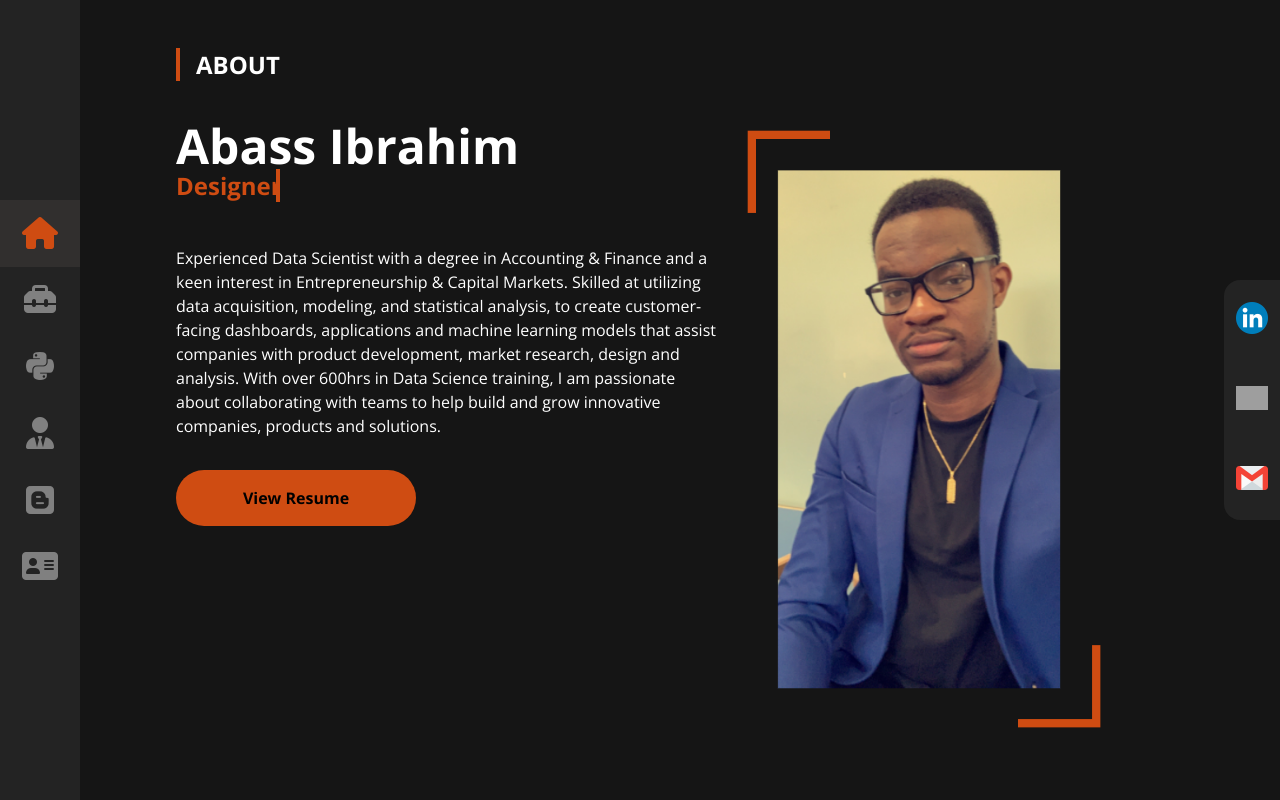
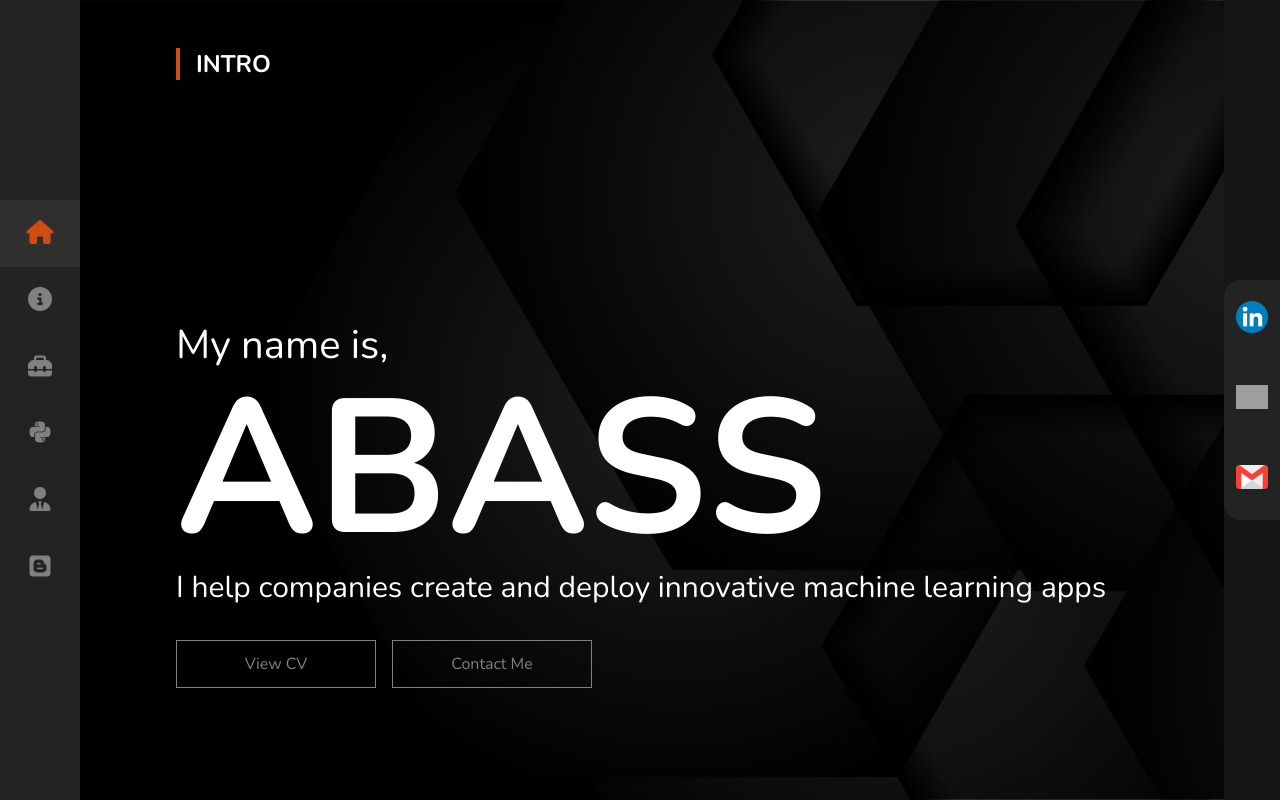
Before and after one commit to AbsIbs/resume_website, a Flask app: page / in a window 1280 px wide. Run offline with Flask 2, Linux system fonts and the light colour scheme; some libraries are stand-ins or nearby versions; grey boxes are pictures that could not be loaded.

Commit message:
numerous changes. 1) added intro page. 2) removed contact page. 3) changed default font to Nunito.

```diff
--- a/static/styles/styles.css
+++ b/static/styles/styles.css
@@ -1,10 +1,9 @@
-
 *{
     margin: 0;
     padding: 0;
     list-style: none;
     text-decoration: none;
-    font-family: 'Open Sans', sans-serif;
+    font-family: 'Nunito', sans-serif;
     box-sizing: border-box;
     color: white;
 }
@@ -67,10 +66,9 @@
     flex:1;
     flex-direction: column;
     overflow: hidden;
+    padding: 3rem 6rem 0;
     overflow-y: scroll;
-    padding: 3rem 6rem 0;
 }
-
 .header{
     font-size: 1.5rem;
     font-weight: bold;
@@ -80,6 +78,37 @@
 .header > span{
     border-left: 0.3rem #CF4C12 solid;
     padding-left: 1rem;
+}
+
+.introContent{
+    display: flex;
+    flex-direction: column;
+    height: 80vh;
+}
+
+.introLink{
+    height: 3rem;
+    padding: 0.5rem 2rem 0.5rem;
+    width: 12.5rem;
+    color: #808080;
+    border: #808080 1px solid;
+    display: flex;
+    align-items: center;
+    justify-content: center;
+}
+
+.introLinkCV:hover{
+    border: none;
+    background-color: white;
+    color: black;
+    font-weight: bold;
+}
+
+.introLinkContactMe:hover{
+    border: none;
+    background-color: #CF4C12;
+    color: black;
+    font-weight: bold;
 }
 
 .content{
@@ -100,8 +129,6 @@
     width: 100%;
     scroll-snap-align: center;
 }
-
-
 
 .container {
     display: flex;
@@ -129,27 +156,6 @@
     color: #CF4C12;
     font-weight: bold;
     font-size: 1.5rem;
-}
-
-.text.sec-text:before{
-    content: "";
-    position: absolute;
-    top: 0;
-    left: 0;
-    height: 100%;
-    width: 100%;
-    background-color: #151515;
-    border-left: 4px solid #CF4C12;
-    animation: animate 2.5s steps(14) infinite;
-}
-
-@keyframes animate{
-    40%, 60%{
-        left: calc(100% + 2px);
-    }
-    100%{
-        left: 0;
-    }
 }
 
 .skillsContainer{
@@ -347,3 +353,12 @@
     background-color: #CF4C12;
     color: black;
 } */
+
+.backgroundImage{
+    height: 100vh;
+    background-image:url('../img/vectorBG.png');
+    background-repeat:no-repeat;
+    background-position:center;
+    background-size:cover;
+    background-attachment: fixed;
+}
--- a/templates/index.html
+++ b/templates/index.html
@@ -6,12 +6,11 @@
     <meta name="viewport" content="width=device-width, initial-scale=1.0">
     <link rel="stylesheet" type="text/css" href="../static/styles/styles.css">
     <link rel="preconnect" href="https://fonts.googleapis.com">
-    <link rel="preconnect" href="https://fonts.gstatic.com" crossorigin>
     <link href="https://fonts.googleapis.com/css2?family=Poppins:wght@100;200;300;400;500;600;700&display=swap" rel="stylesheet">
     <script src="https://kit.fontawesome.com/01048f2c11.js" crossorigin="anonymous"></script>
-    <link rel="preconnect" href="https://fonts.googleapis.com">
+    <link href="https://fonts.googleapis.com/css2?family=Open+Sans:ital,wght@0,300;0,400;0,500;0,600;0,700;0,800;1,300;1,400;1,500;1,600;1,700;1,800&display=swap" rel="stylesheet">
     <link rel="preconnect" href="https://fonts.gstatic.com" crossorigin>
-    <link href="https://fonts.googleapis.com/css2?family=Open+Sans:ital,wght@0,300;0,400;0,500;0,600;0,700;0,800;1,300;1,400;1,500;1,600;1,700;1,800&display=swap" rel="stylesheet">
+    <link href="https://fonts.googleapis.com/css2?family=Nunito:wght@200;300;400;500;600;700;800&family=Open+Sans:ital,wght@0,300;0,400;0,500;0,600;0,700;0,800;1,300;1,400;1,500;1,600;1,700;1,800&display=swap" rel="stylesheet">
     <script src="https://code.jquery.com/jquery-3.6.0.min.js" integrity="sha256-/xUj+3OJU5yExlq6GSYGSHk7tPXikynS7ogEvDej/m4=" crossorigin="anonymous"></script>
     <title>Abass Resume Website</title>
 </head>
@@ -19,39 +18,62 @@
     <div class="wrapper">
         <div class="sidebar">
             <ul style="display: flex; flex-direction: column; align-items: center; height: 50%; justify-content: center;">
-                <li id="about" style="background-color: #312F2E;"><a href="#aboutSection" onclick="iconChange('about')"><i id="aboutIcon" class="fa-solid fa-house fa-2x" style="color: #CF4C12;"></i></a></li>
-                <li id="skills"><a href="#skillsSection" onclick="iconChange('skills')"><i id="skillsIcon" class="fa-solid fa-toolbox fa-2x" style="color: grey;"></i></a></li>
-                <li id="projects"><a href="#projectsSection" onclick="iconChange('projects')"><i id="projectsIcon" class="fa-brands fa-python fa-2x" style="color: grey;"></i></a></li>
-                <li id="experience"><a href="#experienceSection" onclick="iconChange('experience')"><i id="experienceIcon" class="fa-solid fa-user-tie fa-2x" style="color: grey;"></i></a></li>
-                <li id="blogs"><a href="#blogsSection" onclick="iconChange('blogs')"><i id="blogsIcon" class="fa-brands fa-blogger fa-2x" style="color: grey;"></i></i></a></li>
-                <li id="contact"><a href="#contactSection" onclick="iconChange('contact')"><i id="contactIcon" class="fa-solid fa-address-card fa-2x" style="color: grey;"></i></i></a></li>
+                <li id="intro" style="background-color: #312F2E;"><a href="#introSection" onclick="iconChange('intro')"><i id="introIcon" class="fa-solid fa-house fa-xl" style="color: #CF4C12;"></i></a></li>
+                <li id="about"><a href="#aboutSection" onclick="iconChange('about')"><i id="aboutIcon" class="fa-solid fa-circle-info fa-xl" style="color: grey;"></i></a></li>
+                <li id="skills"><a href="#skillsSection" onclick="iconChange('skills')"><i id="skillsIcon" class="fa-solid fa-toolbox fa-xl" style="color: grey;"></i></a></li>
+                <li id="projects"><a href="#projectsSection" onclick="iconChange('projects')"><i id="projectsIcon" class="fa-brands fa-python fa-xl" style="color: grey;"></i></a></li>
+                <li id="experience"><a href="#experienceSection" onclick="iconChange('experience')"><i id="experienceIcon" class="fa-solid fa-user-tie fa-xl" style="color: grey;"></i></a></li>
+                <li id="blogs"><a href="#blogsSection" onclick="iconChange('blogs')"><i id="blogsIcon" class="fa-brands fa-blogger fa-xl" style="color: grey;"></i></i></a></li>
             </ul>
         </div>
         <div class="container">
+            <section id="introSection" class="backgroundImage">
+                <div class="mainContent">
+                    <div>
+                        <div class="header"><span>INTRO</span></div>
+                        <div class="introContent" style="justify-content: flex-end;">
+                            <div class="bottomContentPosition" style="color: white; margin-bottom: 5rem;">
+                                <p style="font-size: 40px; margin-bottom: -2rem; font-weight: normal; font-family: 'Nunito', sans-serif;">
+                                    My name is,
+                                </p>
+                                <h1 style="font-size: 190px; margin-bottom: -2rem; font-family: 'Nunito', sans-serif;">
+                                    ABASS
+                                </h1>
+                                <h3 style="font-size: 30px; font-weight: normal; font-family: 'Nunito', sans-serif;">
+                                    <!-- I HELP COMPANIES CREATE AND DEPLOY INNOVATIVE MACHINE LEARNING APPS -->
+                                    I help companies create and deploy innovative machine learning apps
+                                </h3>
+                                <div style="display: flex; flex-direction: row; gap: 1rem; margin-top: 2rem;">
+                                    <a href="../static/docs/Resume.pdf" target="_blank">
+                                        <div class="introLink introLinkCV">View CV</div>
+                                    </a>
+                                    <a href="mailto:abassdibrahim@gmail.com">
+                                        <div class="introLink introLinkContactMe">Contact Me</div>
+                                    </a>
+                                </div>
+                            </div>
+                        </div>
+                    </div>
+                </div>
+            </section>
             <section id="aboutSection">
                 <div class="mainContent">
                     <div>
                         <div class="header"><span>ABOUT</span></div>
                         <div class="content">
                             <div class="title" style="flex: 1;">
-                                <span class="sectionTitle">Abass Ibrahim</span>
-                                <div class="textWrapper">
-                                    <span class="text sec-text">Data Scientist</span>
-                                </div>
                                 <br>
                                 <br>
-                                <span style="font-weight: normal; font-size: 1rem; line-height: 150%;">
+                                <span style="font-weight: normal; font-size: 1rem; line-height: 200%;">
                                     Experienced Data Scientist with a degree in Accounting & Finance and a keen interest in Entrepreneurship & Capital Markets.
                                     Skilled at utilizing data acquisition, modeling, and statistical analysis, to create customer-facing dashboards, applications and machine learning models that assist companies with product development,
                                     market research, design and analysis. With over 600hrs in Data Science training, I am passionate about collaborating with teams to help build and grow innovative companies, products and solutions.
                                 </span>
-                                <!-- <a href="../static/docs/Resume.pdf" target="_blank"> -->
-                                    <div style="background-color: #CF4C12; border-radius: 2rem; display: flex; align-items: center; justify-content: center; width: 15rem; height: 3.5rem; margin-top: 2rem;">
-                                        <span style="color: black; font-weight: bold">
-                                            View Resume
-                                        </span>
-                                    </div>
-                                <!-- </a> -->
+                                <div style="background-color: #CF4C12; border-radius: 2rem; display: flex; align-items: center; justify-content: center; width: 15rem; height: 3.5rem; margin-top: 2rem;">
+                                    <span style="color: black; font-weight: bold">
+                                        View linkedin
+                                    </span>
+                                </div>
                             </div>
                             <div style="flex:0.75; display: flex; justify-content: center;">
                                 <img src="../static/img/dp.png" style="height: 75vh;">
@@ -324,32 +346,13 @@
             <ul>
                 <li><a href="https://www.linkedin.com/in/abass-ibrahim/" target="_blank"><img src='../static/img/linkedin logo.png' style="width: 2rem;"></a></li>
                 <li><a href="https://github.com/AbsIbs" target="_blank"><img src='../static/img/github logo.png' style="width: 2rem;"></a></li>
-                <li><a href="https://github.com/AbsIbs"><img src='../static/img/gmail.png' style="width: 2rem;"></a></li>
+                <li><a href="mailto:abassdibrahim@gmail.com"><img src='../static/img/gmail.png' style="width: 2rem;"></a></li>
             </ul>
         </div>
     </div>
     <script>
-        const text = document.querySelector(".sec-text");
-        const textLoad = () => {
-            setTimeout(() => {
-                text.textContent = "Data Scientist";
-            }, 0);
-            setTimeout(() => {
-                text.textContent = "Data Analyst";
-            }, 3000);
-            setTimeout(() => {
-                text.textContent = "Designer";
-            }, 5000);
-            setTimeout(() => {
-                text.textContent = "Entreprenuer";
-            }, 7800);
-        }
-        textLoad();
-        setInterval(textLoad, 10000);
-    </script>
-    <script>
         function iconChange(clicked_id) {
-            let elemList = ['about', 'skills', 'projects', 'experience', 'blogs', 'contact']
+            let elemList = ['intro', 'about', 'skills', 'projects', 'experience', 'blogs']
 
             for (let i=0; i < elemList.length; i++) {
                 let elemBG = document.getElementById(elemList[i]);
```
Also changed, not shown: static/img/bg.png (added), static/img/dp.png, static/img/vectorBG.png (added), 2 other files.
